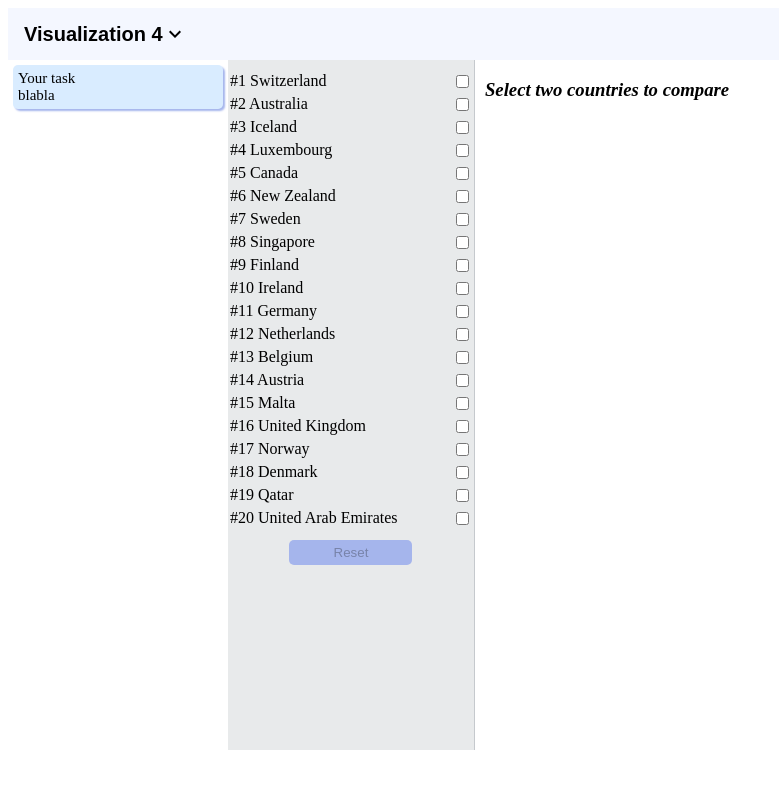
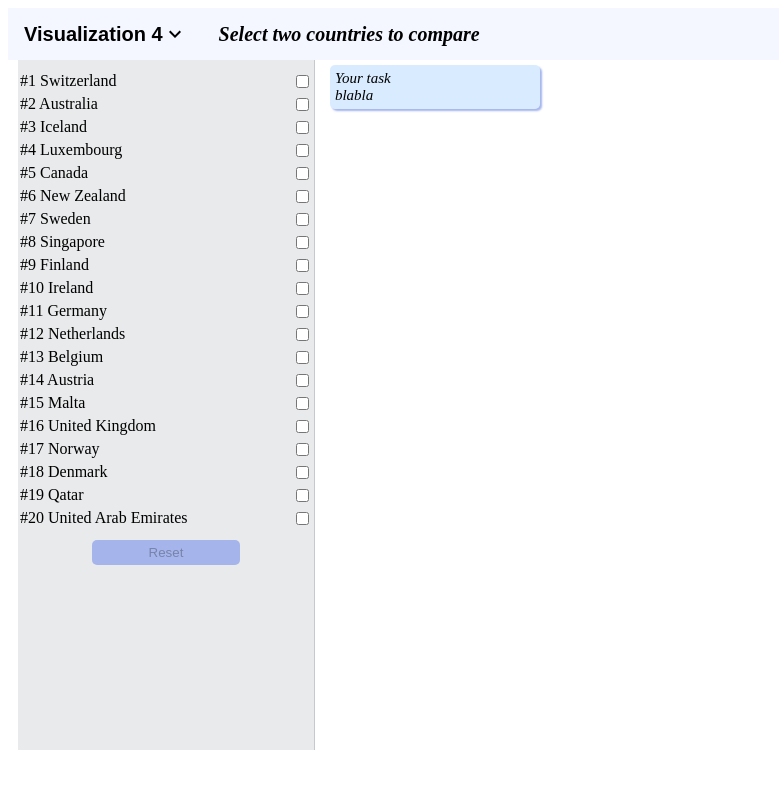
Before and after one commit to tluo3032/visualization_xai, a Next.js app: page /visualization4 in a window 1280 px wide. Shown: the top 788 px of the page, without its empty margins (0-779 px from the left). Built offline with nearby package versions, Linux system fonts and the light colour scheme.

Commit message:
Modify UI

```diff
--- a/src/components/CountrySelectList.js
+++ b/src/components/CountrySelectList.js
@@ -37,9 +37,10 @@ export default function CountrySelectList(){
                     Reset
                 </button>
             </div>
+
             <div className={styles.columnright}>
                 <div>
-                    <h3>Select two countries to compare</h3>
+                    <p className={styles.task}>Your task<br></br>blabla</p>
                 </div>
                 <div className={styles.figure}>
                 {selectedCountries.length==2 &&<JuxtaposedComparison country1={selectedCountries[0]} country2={selectedCountries[1]}/>}
--- a/src/components/CountrySelectList.module.css
+++ b/src/components/CountrySelectList.module.css
@@ -78,3 +78,13 @@
     flex-direction: column;
     justify-content: flex-end;
 }
+.task {
+    font-size: 15px;
+    padding: 5px;
+    width: 200px;
+    border-radius: 5px;
+    background-color: rgba(30, 144, 255, 0.17);
+    /*border: dodgerblue solid 3px;*/
+    box-shadow: 2px 2px 2px #a5b5ec;
+    margin: 5px;
+}
--- a/src/components/Navbar.css
+++ b/src/components/Navbar.css
@@ -22,12 +22,15 @@
 .dropdown {
     float: left;
     overflow: hidden;
+    display: flex;
+    flex-direction: row;
 }
 
 /* Dropdown button */
 .dropdown .dropbtn {
     align-items: center;
     display: flex;
+    flex-direction: row;
     font-size: 20px;
     border: none;
     outline: none;
@@ -69,3 +72,7 @@
 .dropdown:hover .dropdown-content {
     display: block;
 }
+.info{
+    display: flex;
+    flex-direction: row;
+}
--- a/src/components/Navbar.js
+++ b/src/components/Navbar.js
@@ -12,10 +12,18 @@ const XAInavbar=()=>{
             <div className="dropdown">
                 <div>
                 {num==="1" && <button className="dropbtn">Visualization 1<KeyboardArrowDownIcon/></button>}
-                {num==="2" && <button className="dropbtn">Visualization 2<KeyboardArrowDownIcon/></button>}
+                    {num==="2" &&
+                        <button className="dropbtn">Visualization 2<KeyboardArrowDownIcon/></button>
+                    }
                 {num==="3" && <button className="dropbtn">Visualization 3<KeyboardArrowDownIcon/></button>}
                 {num==="4" && <button className="dropbtn">Visualization 4<KeyboardArrowDownIcon/></button>}
                 </div>
+                {num==="2" && <div className="dropbtn">Try to hover a bar</div>
+                }
+                {num==="3" && <div className="dropbtn">Please click on a bar to sort</div>}
+                {num==="4" && <div className="dropbtn">Select two countries to compare</div>}
+
+
                 <div className="dropdown-content">
                     <Link href="/visualization1">Visualization 1</Link>
                     <Link href="/visualization2">Visualization 2</Link>
--- a/src/components/Visualization.js
+++ b/src/components/Visualization.js
@@ -28,9 +28,9 @@ export default function Visualization({sorting, hover}) {
                 <div className={styles.leftSide}>
                     <p className={styles.task}>Your task<br/>here is the detailed description of the task that user should finish in this visualization</p>
                     {hover
-                        ? <p className={styles.instruction}>Try to hover a bar</p>
+                        ? <p className={styles.instruction}></p>
                         : (sorting && !router.query.order)
-                            ? <p className={styles.instruction}>Please click on a bar to sort</p>
+                            ? <p className={styles.instruction}></p>
                             : (sorting && router.query.order)
                                 ? <p className={styles.instruction}>This is the result sorted by {router.query.order} (From high to low)</p>
                                 : null}
--- a/src/pages/visualization4.js
+++ b/src/pages/visualization4.js
@@ -15,10 +15,7 @@ export default function Visualization4(){
                 <title>XAI visualization</title>
             </Head>
             <div>
-                <XAInavbar />
-                <div className={styles.leftSide}>
-                    <p className={styles.task}>Your task<br></br>blabla</p>
-                </div>
+                <XAInavbar/>
                 <div className={styles.body}>
                         <CountrySelectList/>
                 </div>
```
